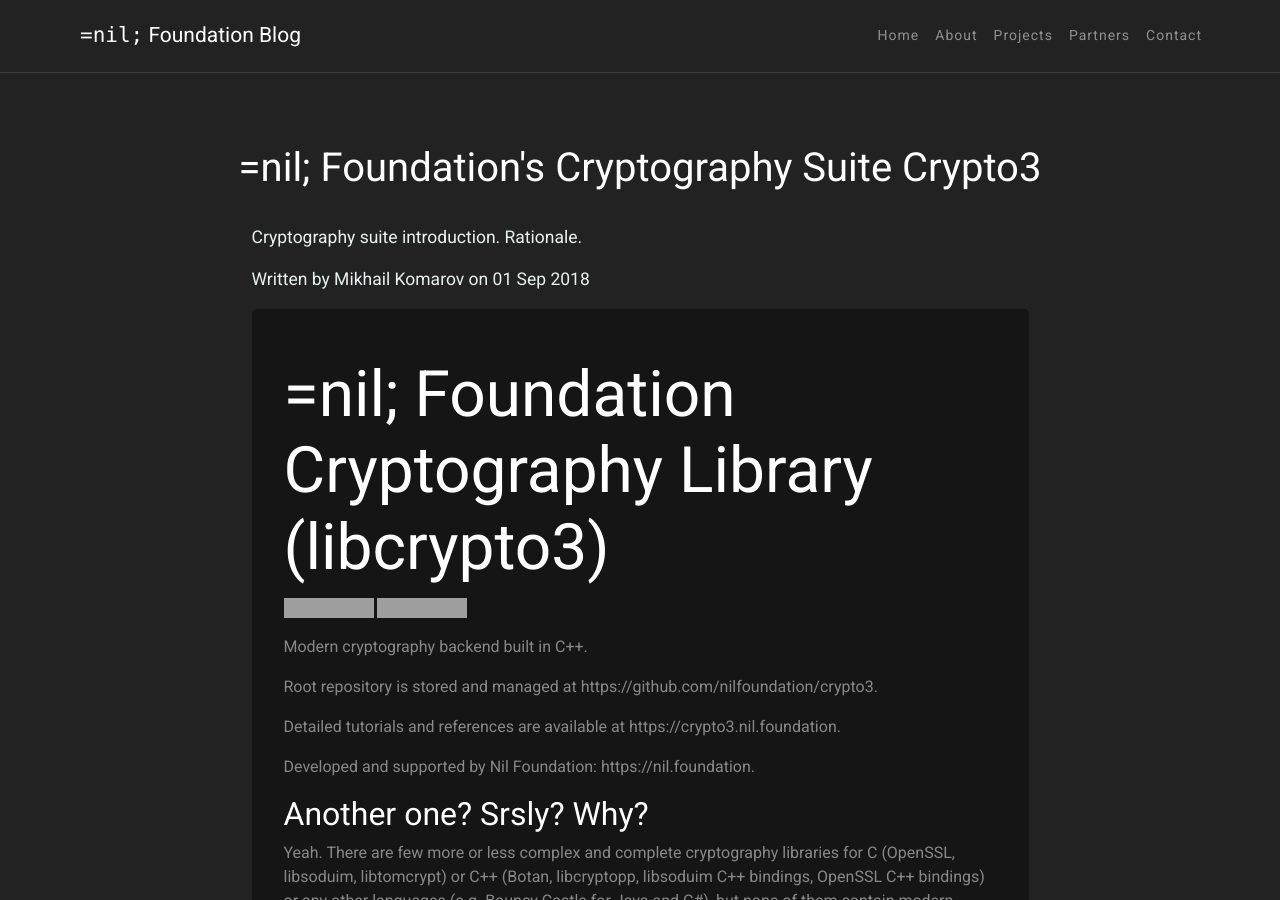
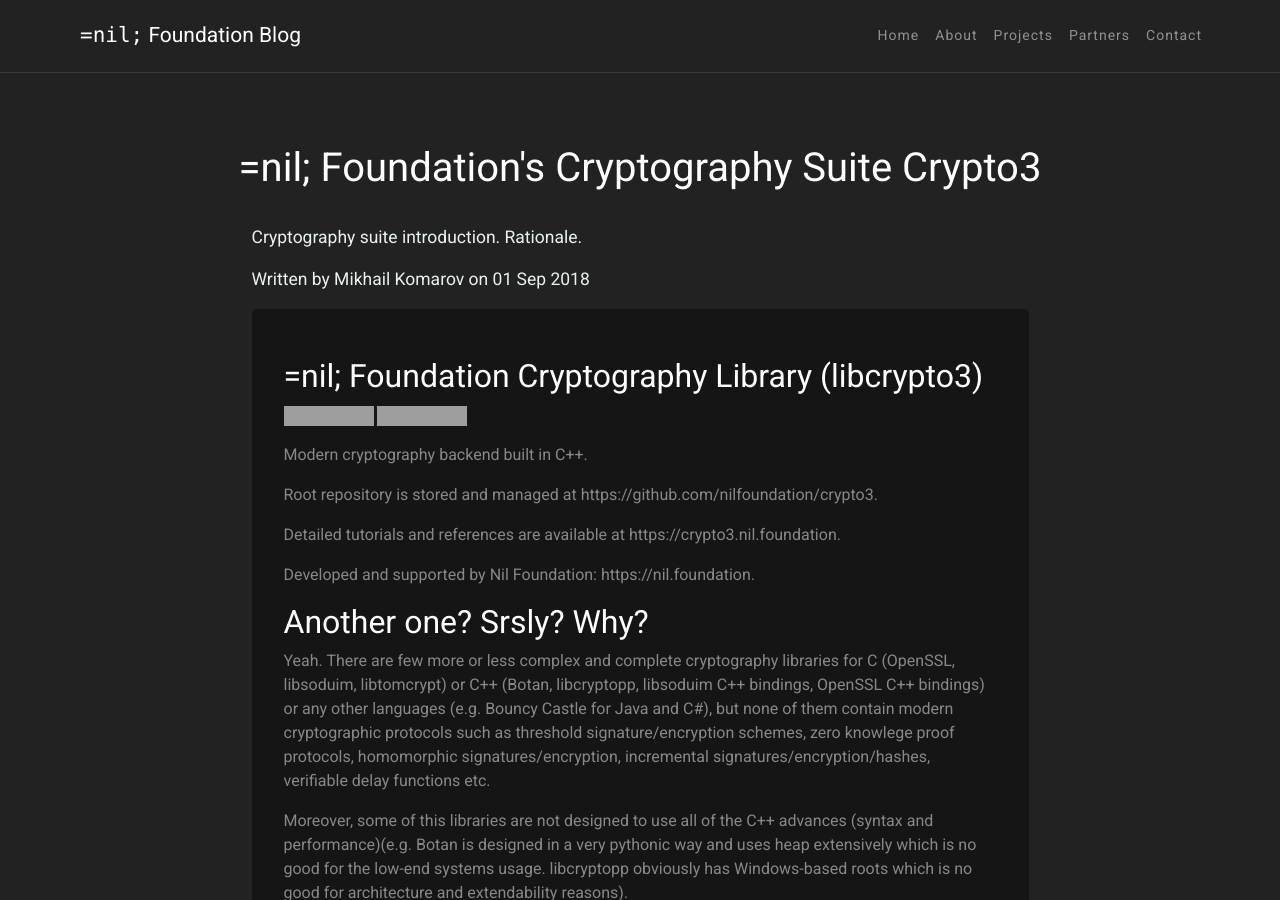
Before and after one commit to ukorvl/urickon.github.io, a Jekyll site: the page built from _posts/2018-09-01-crypto3-cryptography-suite.md, in a window 1280 px wide and 900 px high. Built offline with Jekyll 4.4.1, drawn with Linux system fonts in a browser that asks for light colours; grey boxes are pictures that could not be loaded.

```diff
--- a/_posts/2018-09-01-crypto3-cryptography-suite.md
+++ b/_posts/2018-09-01-crypto3-cryptography-suite.md
@@ -7,7 +7,7 @@ author: Mikhail Komarov
 tags: crypto3 cryptography cpp
 ---
 
-# =nil; Foundation Cryptography Library (libcrypto3)
+## =nil; Foundation Cryptography Library (libcrypto3)
 [![Build Status](https://travis-ci.com/nemo1369/crypto3.svg?token=DHGZQ8ocJtbnXsTs61qE&branch=master)](https://travis-ci.com/nemo1369/crypto3)
 [![Coverage Status](https://coveralls.io/repos/github/NilFoundation/crypto3/badge.svg?branch=master)](https://coveralls.io/github/NilFoundation/crypto3?branch=master)
 
```
